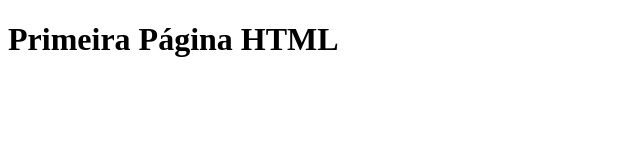
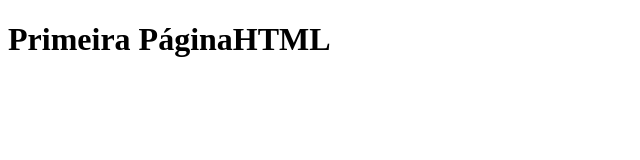
Before and after one commit to gmulato/MLW2024, a plain HTML site: page index.html in a window 1280 px wide. Shown: the full height of the page, 0-640 px from the left. Drawn offline with Linux system fonts and the light colour scheme.

Commit message:
alteracao

```diff
--- a/index.html
+++ b/index.html
@@ -7,6 +7,6 @@
     <title>Página Inicial</title>
 </head>
 <body>
-    <h1>Primeira Página HTML</h1>
+    <h1>Primeira PáginaHTML</h1>
 </body>
 </html>
```
